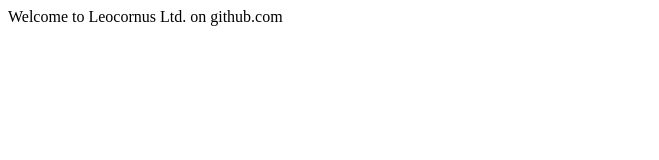
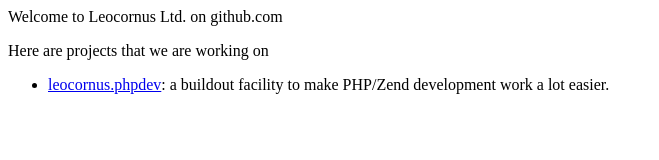
Before and after one commit to leocornus/leocornus.github.com, a plain HTML site: page index.html in a window 1280 px wide. Shown: the whole page, without its empty margins (0-659 px from the left). Drawn offline with Linux system fonts and the light colour scheme.

Commit message:
update the homepage to have a list of projects with short description for each.

```diff
--- a/index.html
+++ b/index.html
@@ -1,5 +1,10 @@
 <html>
   <body>
     <p>Welcome to Leocornus Ltd. on github.com</p>
+    <p>Here are projects that we are working on</p>
+    <ul>
+      <li><a href="https://github.com/leocornus/leocornus.phpdev">leocornus.phpdev</a>: a buildout facility to make PHP/Zend
+      development work a lot easier.</li>
+    </ul>
   </body>
 </html>
```
